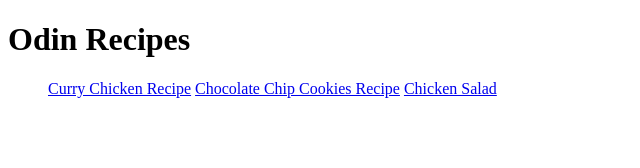
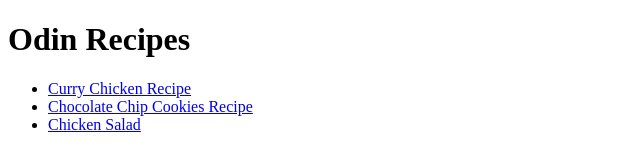
Before and after one commit to tooly11/odin-recipes, a plain HTML site: page index.html in a window 1280 px wide. Shown: the whole page, without its empty margins (0-640 px from the left). Drawn offline with Linux system fonts and the light colour scheme.

Commit message:
Forgot to add <li> tag to links in index.html. Changed it.

```diff
--- a/index.html
+++ b/index.html
@@ -9,9 +9,9 @@
 <body>
    <h1>Odin Recipes</h1>
    <ul>
-        <a href="recipes/currychicken.html">Curry Chicken Recipe</a>
-        <a href="recipes/chocolatechipcookies.html">Chocolate Chip Cookies Recipe</a>
-        <a href="recipes/chickensalad.html">Chicken Salad</a>
+        <li><a href="recipes/currychicken.html">Curry Chicken Recipe</a></li>
+        <li><a href="recipes/chocolatechipcookies.html">Chocolate Chip Cookies Recipe</a></li>
+        <li><a href="recipes/chickensalad.html">Chicken Salad</a></li>
     </ul>
 </body>
 </html>
```
